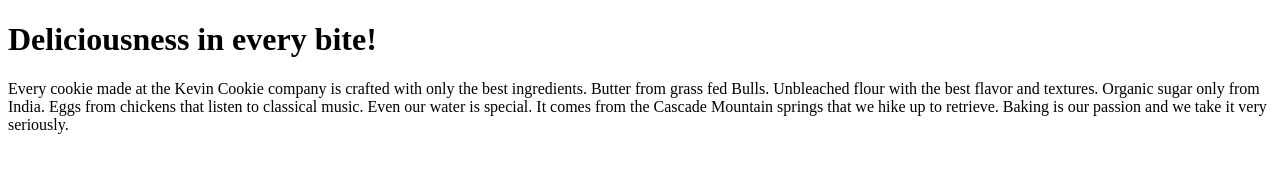
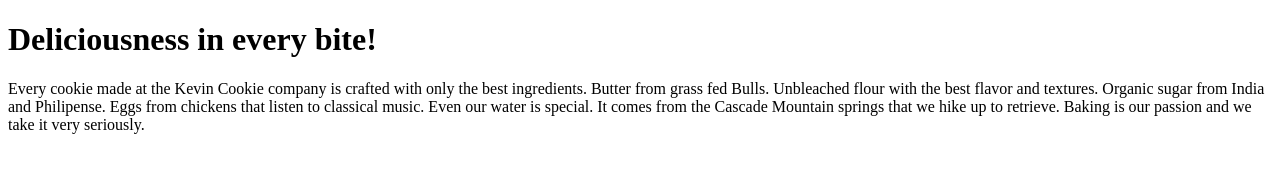
Before and after one commit to Leulsee/Leulcookiecompany, a plain HTML site: page index.htm in a window 1280 px wide. Drawn offline with Linux system fonts and the light colour scheme.

Commit message:
Update index.htm

```diff
--- a/index.htm
+++ b/index.htm
@@ -4,7 +4,7 @@
 
 <h1>Deliciousness in every bite!</h1>
 
-<p>Every cookie made at the Kevin Cookie company is crafted with only the best ingredients. Butter from grass fed Bulls. Unbleached flour with the best flavor and textures. Organic sugar only from India. Eggs from chickens that listen to classical music. Even our water is special. It comes from the Cascade Mountain springs that we hike up to retrieve. Baking is our passion and we take it very seriously.</p>
+<p>Every cookie made at the Kevin Cookie company is crafted with only the best ingredients. Butter from grass fed Bulls. Unbleached flour with the best flavor and textures. Organic sugar from India and Philipense. Eggs from chickens that listen to classical music. Even our water is special. It comes from the Cascade Mountain springs that we hike up to retrieve. Baking is our passion and we take it very seriously.</p>
 
 
 </body>
```
